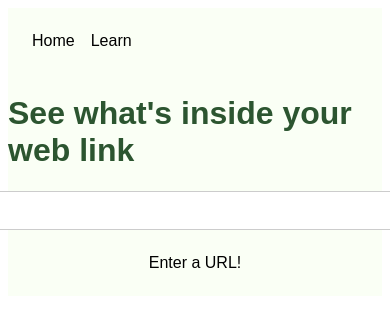
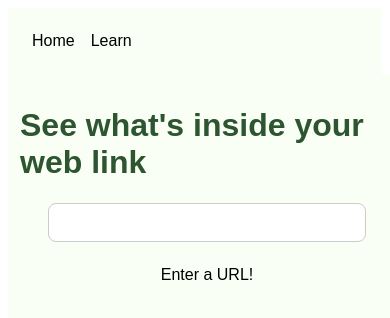
Before and after one commit to LonelyCpp/url-visualizer, a SvelteKit app: page / in a window 390 px wide. Shown: the top 318 px of the page. Built offline with nearby package versions, Linux system fonts and the light colour scheme.

Commit message:
fix: url input width

```diff
--- a/src/routes/+page.svelte
+++ b/src/routes/+page.svelte
@@ -110,6 +110,7 @@
 		width: 100%;
 		height: 100%;
 		background-color: #fafff5;
+		padding: 12px;
 	}
 
 	.title {
@@ -117,19 +118,19 @@
 		font-size: 4rem;
 	}
 
-	@media (max-width: 1000px) {
-		.title {
-			font-size: 2rem;
-		}
-	}
-
 	.url-input {
 		width: 40%;
 		padding: 0.5rem;
 		border: 1px solid #ccc;
 		border-radius: 0.5rem;
-		min-width: 400px;
+		min-width: 300px;
 		font-size: large;
+	}
+
+	@media (max-width: 1000px) {
+		.title {
+			font-size: 2rem;
+		}
 	}
 
 	.url-content-container {
```
